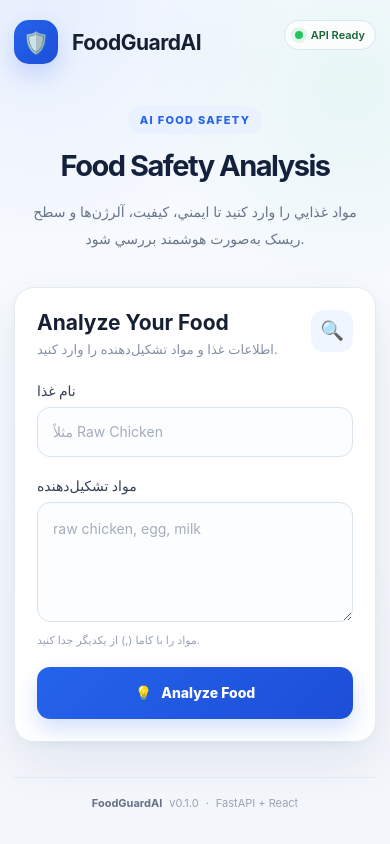
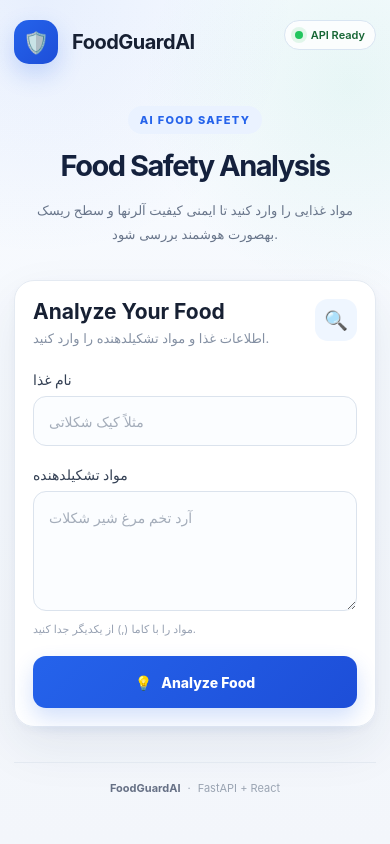
Before and after one commit to mehreganfatemeh903-arch/FoodGuardAI, a React (Vite) app in the folder frontend/: page / in a window 390 px wide. Built offline with nearby package versions, Linux system fonts and the light colour scheme.

Commit message:
release: finalize FoodGuardAI v0.1.0

```diff
--- a/frontend/index.html
+++ b/frontend/index.html
@@ -10,7 +10,7 @@
 
     <meta
       name="description"
-      content="FoodGuardAI is an AI-powered food safety and quality analysis platform that evaluates food ingredients, safety risks, allergens, and quality."
+      content="FoodGuardAI is an AI-powered food safety and quality analysis platform for evaluating ingredients, allergens, food risks, safety scores, and quality scores."
     />
 
     <meta
@@ -19,29 +19,50 @@
     />
 
     <meta name="author" content="FoodGuardAI" />
-
     <meta name="robots" content="index, follow" />
-
     <meta name="theme-color" content="#2563eb" />
 
-    <link rel="icon" type="image/svg+xml" href="/favicon.svg" />
+    <link rel="icon" type="image/svg+xml" href="/FoodGuardAI/favicon.svg" />
+    <link
+      rel="canonical"
+      href="https://mehreganfatemeh903-arch.github.io/FoodGuardAI/"
+    />
 
-    <link rel="canonical" href="https://foodguardai.com/" />
+    <meta
+      property="og:type"
+      content="website"
+    />
 
-    <meta property="og:type" content="website" />
-    <meta property="og:title" content="FoodGuardAI | AI Food Safety & Quality Analysis" />
+    <meta
+      property="og:title"
+      content="FoodGuardAI | AI Food Safety & Quality Analysis"
+    />
+
     <meta
       property="og:description"
       content="Analyze food safety, quality, allergens, and risk levels with FoodGuardAI."
     />
-    <meta property="og:url" content="https://foodguardai.com/" />
-    <meta property="og:site_name" content="FoodGuardAI" />
 
-    <meta name="twitter:card" content="summary_large_image" />
+    <meta
+      property="og:url"
+      content="https://mehreganfatemeh903-arch.github.io/FoodGuardAI/"
+    />
+
+    <meta
+      property="og:site_name"
+      content="FoodGuardAI"
+    />
+
+    <meta
+      name="twitter:card"
+      content="summary"
+    />
+
     <meta
       name="twitter:title"
       content="FoodGuardAI | AI Food Safety & Quality Analysis"
     />
+
     <meta
       name="twitter:description"
       content="AI-powered food safety, quality, allergen, and risk analysis."
--- a/frontend/src/App.css
+++ b/frontend/src/App.css
@@ -225,6 +225,11 @@
 .analyze-button:hover:not(:disabled) {
   transform: translateY(-2px);
   box-shadow: 0 14px 28px rgba(37, 99, 235, 0.26);
+}
+
+.analyze-button:focus-visible {
+  outline: 3px solid rgba(37, 99, 235, 0.25);
+  outline-offset: 3px;
 }
 
 .analyze-button:disabled {
@@ -520,6 +525,18 @@
     align-items: flex-start;
   }
 
+  .brand {
+    min-width: 0;
+  }
+
+  .header h1 {
+    font-size: 20px;
+  }
+
+  .status {
+    white-space: nowrap;
+  }
+
   .scores {
     grid-template-columns: 1fr;
   }
@@ -532,6 +549,20 @@
     font-size: 29px;
   }
 
+  .hero p {
+    font-size: 13px;
+    line-height: 1.8;
+  }
+
+  .card,
+  .result {
+    padding: 18px;
+  }
+
+  .result h2 {
+    font-size: 22px;
+  }
+
   footer {
     flex-wrap: wrap;
   }
--- a/frontend/src/App.jsx
+++ b/frontend/src/App.jsx
@@ -1,7 +1,7 @@
 import { useState } from "react";
 import "./App.css";
 
-const API_URL = "https://foodguardai.fastapicloud.dev"
+const API_URL = "https://foodguardai.fastapicloud.dev";
 
 function App() {
   const [foodName, setFoodName] = useState("");
@@ -18,9 +18,7 @@
     setResult(null);
 
     try {
-      const response = await fetch(
-        `${API_URL}/api/food/analyze`,
-        {
+      const response = await fetch(`${API_URL}/api/food/analyze`, {
         method: "POST",
         headers: {
           "Content-Type": "application/json",
@@ -32,8 +30,7 @@
             .map((item) => item.trim())
             .filter(Boolean),
         }),
-        }
-      );
+      });
 
       if (!response.ok) {
         throw new Error("Analysis request failed");
@@ -43,7 +40,7 @@
       setResult(data);
     } catch (err) {
       console.error("FoodGuardAI API error:", err);
-      setError(err.message || "خطاي نامشخص در درخواست API");
+      setError(err.message || "خطای نامشخص در درخواست API");
     } finally {
       setLoading(false);
     }
@@ -73,8 +70,8 @@
         <h2>Food Safety Analysis</h2>
 
         <p>
-          مواد غذايي را وارد کنيد تا ايمني، کيفيت، آلرژن‌ها و سطح ريسک
-          به‌صورت هوشمند بررسي شود.
+          مواد غذایی را وارد کنید تا ایمنی کیفیت آلرنها و سطح ریسک
+          بهصورت هوشمند بررسی شود.
         </p>
       </section>
 
@@ -82,7 +79,7 @@
         <div className="card-header">
           <div>
             <h3>Analyze Your Food</h3>
-            <p>اطلاعات غذا و مواد تشکيل‌دهنده را وارد کنيد.</p>
+            <p>اطلاعات غذا و مواد تشکیلدهنده را وارد کنید.</p>
           </div>
 
           <span className="card-icon">🔍</span>
@@ -95,7 +92,7 @@
             <input
               id="foodName"
               type="text"
-              placeholder="مثلاً Raw Chicken"
+              placeholder="مثلاً کیک شکلاتی"
               value={foodName}
               onChange={(e) => setFoodName(e.target.value)}
               required
@@ -103,18 +100,18 @@
           </div>
 
           <div className="form-group">
-            <label htmlFor="ingredients">مواد تشکيل‌دهنده</label>
+            <label htmlFor="ingredients">مواد تشکیلدهنده</label>
 
             <textarea
               id="ingredients"
-              placeholder="raw chicken, egg, milk"
+              placeholder="آرد تخم مرغ شیر شکلات"
               value={ingredients}
               onChange={(e) => setIngredients(e.target.value)}
               required
             />
 
             <span className="input-help">
-              مواد را با کاما (,) از يکديگر جدا کنيد.
+              مواد را با کاما (,) از یکدیگر جدا کنید.
             </span>
           </div>
 
@@ -126,7 +123,7 @@
             {loading ? (
               <>
                 <span className="spinner"></span>
-                در حال تحليل...
+                در حال تحلیل...
               </>
             ) : (
               <>
@@ -139,8 +136,8 @@
       </section>
 
       {error && (
-        <div className="error">
-          <span>💡</span>
+        <div className="error" role="alert">
+          <span>⚠️</span>
 
           <div>
             <strong>Analysis Error</strong>
@@ -150,7 +147,7 @@
       )}
 
       {result && (
-        <section className="result">
+        <section className="result" aria-live="polite">
           <div className="result-header">
             <div>
               <span className="result-label">ANALYSIS RESULT</span>
@@ -212,7 +209,6 @@
 
       <footer>
         <strong>FoodGuardAI</strong>
-        <span>v0.1.0</span>
         <span>·</span>
         <span>FastAPI + React</span>
       </footer>
--- a/frontend/src/index.css
+++ b/frontend/src/index.css
@@ -15,12 +15,23 @@
 html {
   margin: 0;
   padding: 0;
+  scroll-behavior: smooth;
 }
 
 body {
-  margin: 0;
   min-width: 320px;
   min-height: 100vh;
+  margin: 0;
+}
+
+button,
+input,
+textarea {
+  font: inherit;
+}
+
+button {
+  -webkit-tap-highlight-color: transparent;
 }
 
 #root {
```
Also changed, not shown: 1 other file (tests, documents, lock files or other folders). Lines whose indentation alone changed are shown as unchanged.
